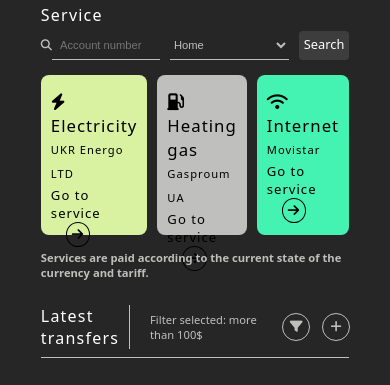
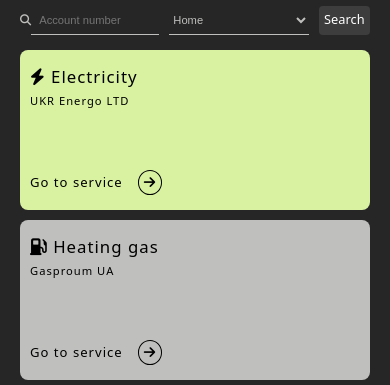
Before and after one commit to Boddahs/Bank, a plain HTML site: page index.html in a window 390 px wide. Shown: the part 106-491 px from the top of the page. Drawn offline with Linux system fonts and the light colour scheme.

Commit message:
nueva version

```diff
--- a/styles.css
+++ b/styles.css
@@ -734,3 +734,11 @@ li>i{
         width: 15vw;
     }
 }
+@media (max-width:500px){
+    .cards__container{
+        flex-direction: column;
+    }
+    .container{
+        padding: 5px;
+    }
+}
```
